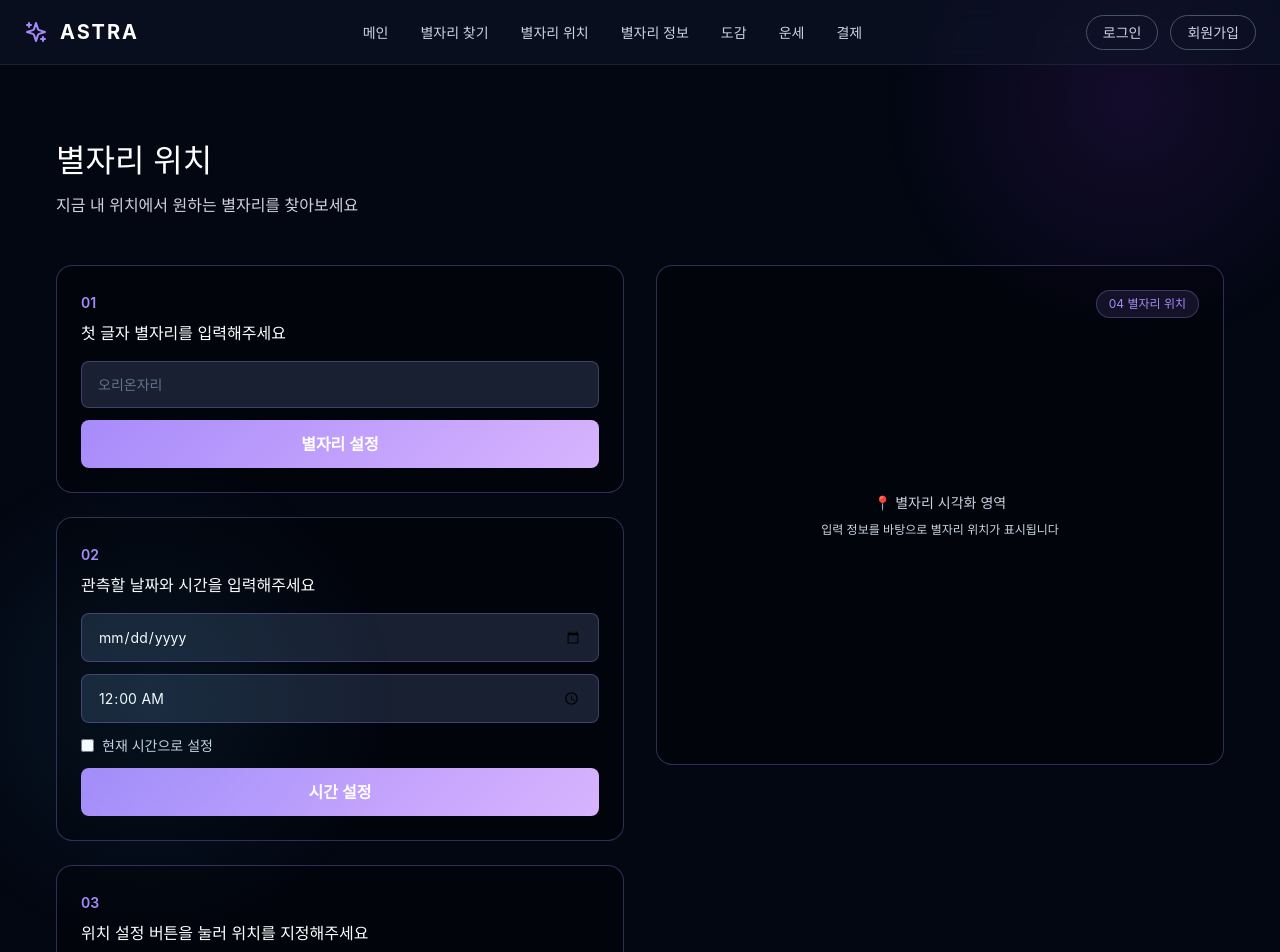
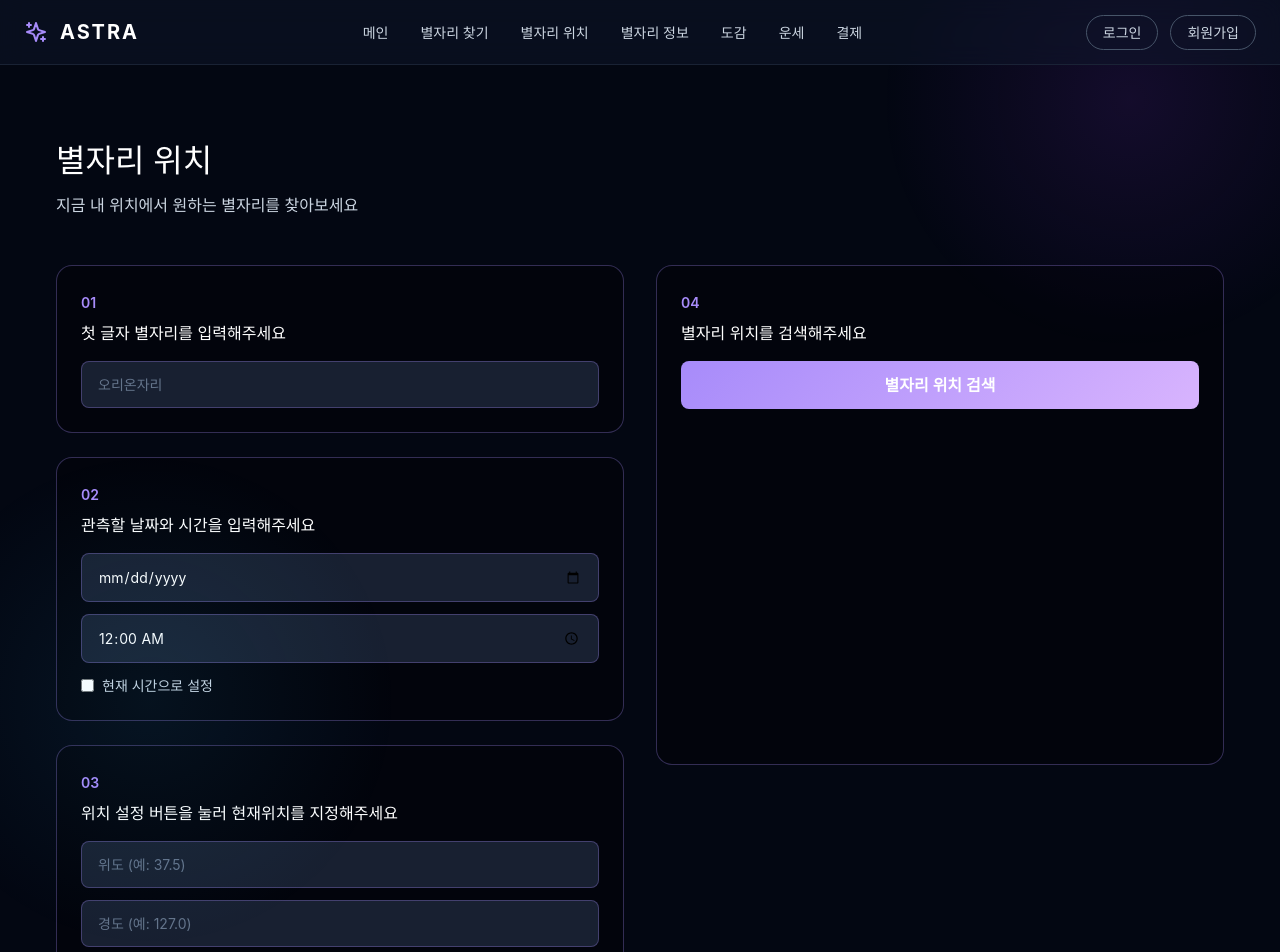
Before and after one commit to dong9908/star-predict-system, a React (Vite) app in the folder front/: page /constellation-location in a window 1280 px wide. Shown: the top 952 px of the page. Built offline with nearby package versions, Linux system fonts and the light colour scheme; a web font is replaced by a local one.

Commit message:
findstar

```diff
--- a/front/src/pages/ConstellationLocationPage.jsx
+++ b/front/src/pages/ConstellationLocationPage.jsx
@@ -15,10 +15,9 @@ import {
   Input,
   LocationCheckBox,
   LocationButton,
+  LocationNotice,
   CheckStatus,
   VisualizationSection,
-  StepLabel,
-  VisualizationPlaceholder,
 } from './styles/ConstellationLocationPage.styles'
 
 function ConstellationLocationPage() {
@@ -29,11 +28,14 @@ function ConstellationLocationPage() {
     latitude: '',
     longitude: '',
   })
+
   const [locationConfirmed, setLocationConfirmed] = useState(false)
   const [useCurrentTime, setUseCurrentTime] = useState(false)
+  const [searchCompleted, setSearchCompleted] = useState(false)
 
   const handleInputChange = (e) => {
     const { name, value } = e.target
+
     setFormData(prev => ({
       ...prev,
       [name]: value,
@@ -59,10 +61,6 @@ function ConstellationLocationPage() {
         }))
 
         setLocationConfirmed(true)
-
-        console.log('현재 위치')
-        console.log('위도:', latitude)
-        console.log('경도:', longitude)
       },
       (error) => {
         console.error('위치 정보를 가져오지 못했습니다.', error)
@@ -84,6 +82,7 @@ function ConstellationLocationPage() {
     )
   }
 
+  // 현재 시간 설정
   const handleUseCurrentTime = () => {
     const now = new Date()
 
@@ -101,9 +100,38 @@ function ConstellationLocationPage() {
       date: dateStr,
       time: timeStr,
     }))
+  }
 
-    console.log('현재 날짜:', dateStr)
-    console.log('현재 시간:', timeStr)
+  // 별자리 위치 검색
+  const handleConstellationSearch = () => {
+    if (!formData.constellation.trim()) {
+      alert('별자리 이름을 입력해주세요.')
+      return
+    }
+
+    if (!formData.date) {
+      alert('날짜를 입력해주세요.')
+      return
+    }
+
+    if (!formData.time) {
+      alert('시간을 입력해주세요.')
+      return
+    }
+
+    if (!formData.latitude || !formData.longitude) {
+      alert('위치를 지정해주세요.')
+      return
+    }
+
+    setSearchCompleted(true)
+
+    console.log('========== 별자리 위치 검색 ==========')
+    console.log('별자리:', formData.constellation)
+    console.log('관측 날짜:', formData.date)
+    console.log('관측 시간:', formData.time)
+    console.log('위도:', formData.latitude)
+    console.log('경도:', formData.longitude)
   }
 
   return (
@@ -117,12 +145,18 @@ function ConstellationLocationPage() {
         </PageHeader>
 
         <MainContainer>
-          {/* Form Section */}
+
+          {/* 왼쪽: 01 ~ 03 */}
           <FormSection>
+
             {/* 01. 별자리 입력 */}
             <FormGroup>
               <FormGroupNumber>01</FormGroupNumber>
-              <FormGroupTitle>첫 글자 별자리를 입력해주세요</FormGroupTitle>
+
+              <FormGroupTitle>
+                첫 글자 별자리를 입력해주세요
+              </FormGroupTitle>
+
               <FormGroupContent>
                 <Input
                   type="text"
@@ -131,16 +165,17 @@ function ConstellationLocationPage() {
                   onChange={handleInputChange}
                   placeholder="오리온자리"
                 />
-                <LocationButton> {/* 버튼 역할 아직 추가 안 함. */}
-                  별자리 설정
-                </LocationButton>
               </FormGroupContent>
             </FormGroup>
 
             {/* 02. 날짜 및 시간 */}
             <FormGroup>
               <FormGroupNumber>02</FormGroupNumber>
-              <FormGroupTitle>관측할 날짜와 시간을 입력해주세요</FormGroupTitle>
+
+              <FormGroupTitle>
+                관측할 날짜와 시간을 입력해주세요
+              </FormGroupTitle>
+
               <FormGroupContent>
                 <Input
                   type="date"
@@ -148,12 +183,14 @@ function ConstellationLocationPage() {
                   value={formData.date}
                   onChange={handleInputChange}
                 />
+
                 <Input
                   type="time"
                   name="time"
                   value={formData.time}
                   onChange={handleInputChange}
                 />
+
                 <LocationCheckBox>
                   <input
                     type="checkbox"
@@ -176,34 +213,42 @@ function ConstellationLocationPage() {
                   />
                   <span>현재 시간으로 설정</span>
                 </LocationCheckBox>
-                <LocationButton>
-                  시간 설정
-                </LocationButton>
               </FormGroupContent>
             </FormGroup>
 
             {/* 03. 위치 설정 */}
             <FormGroup>
               <FormGroupNumber>03</FormGroupNumber>
-              <FormGroupTitle>위치 설정 버튼을 눌러 위치를 지정해주세요</FormGroupTitle>
+
+              <FormGroupTitle>
+                위치 설정 버튼을 눌러 현재위치를 지정해주세요
+              </FormGroupTitle>
+
               <FormGroupContent>
                 <Input
                   type="text"
                   name="latitude"
                   value={formData.latitude}
                   onChange={handleInputChange}
-                  placeholder="위도 (예: 37.50)"
+                  placeholder="위도 (예: 37.5)"
                 />
+
                 <Input
                   type="text"
                   name="longitude"
                   value={formData.longitude}
                   onChange={handleInputChange}
-                  placeholder="경도 (예: 127.00)"
+                  placeholder="경도 (예: 127.0)"
                 />
+
                 <LocationButton onClick={handleLocationConfirm}>
                   위치 설정
                 </LocationButton>
+
+                <LocationNotice>
+                  위치 정보는 별자리 위치 계산 목적으로만 사용됩니다.
+                </LocationNotice>
+
                 {locationConfirmed && (
                   <CheckStatus>
                     <Check size={16} />
@@ -212,18 +257,34 @@ function ConstellationLocationPage() {
                 )}
               </FormGroupContent>
             </FormGroup>
+
           </FormSection>
 
-          {/* Visualization Section */}
+          {/* 오른쪽: 04 */}
           <VisualizationSection>
-            <StepLabel>04 별자리 위치</StepLabel>
-            <VisualizationPlaceholder>
-              <p>📍 별자리 시각화 영역</p>
-              <p style={{ fontSize: '0.75rem', marginTop: '0.5rem' }}>
-                입력 정보를 바탕으로 별자리 위치가 표시됩니다
-              </p>
-            </VisualizationPlaceholder>
+            <FormGroupNumber>04</FormGroupNumber>
+
+            <FormGroupTitle>
+              별자리 위치를 검색해주세요
+            </FormGroupTitle>
+
+            <FormGroupContent>
+              <LocationButton onClick={handleConstellationSearch}>
+                별자리 위치 검색
+              </LocationButton>
+            </FormGroupContent>
+            {searchCompleted && (
+              <>
+                <div>[별자리 이미지 들어갈 곳.]</div>
+
+                <div>
+                  {formData.constellation}는 {formData.date} {formData.time} 기준
+                  남동쪽 고도 38° 에서 관측할 수 있습니다.
+                </div>
+              </>
+            )}
           </VisualizationSection>
+
         </MainContainer>
       </ContentWrapper>
     </PageContainer>
--- a/front/src/pages/styles/ConstellationLocationPage.styles.js
+++ b/front/src/pages/styles/ConstellationLocationPage.styles.js
@@ -138,13 +138,14 @@ export const CheckStatus = styled.div`
 export const VisualizationSection = styled.div`
   border: 1px solid rgba(167, 139, 250, 0.3);
   border-radius: 1rem;
-  padding: 2rem;
+  padding: 1.5rem;
   background: rgba(0, 0, 0, 0.3);
   min-height: 500px;
-  display: flex;
-  align-items: center;
-  justify-content: center;
   position: relative;
+
+  &:hover {
+    border-color: #a78bfa;
+  }
 
   @media (max-width: 1024px) {
     min-height: 400px;
@@ -178,3 +179,8 @@ export const VisualizationPlaceholder = styled.div`
     font-size: 0.875rem;
   }
 `
+export const LocationNotice = styled.span`
+  color: #64748b;
+  font-size: 0.7rem;
+  margin-top: 0.25rem;
+`
```
Also changed, not shown: 2 other files (tests, documents, lock files or other folders).
